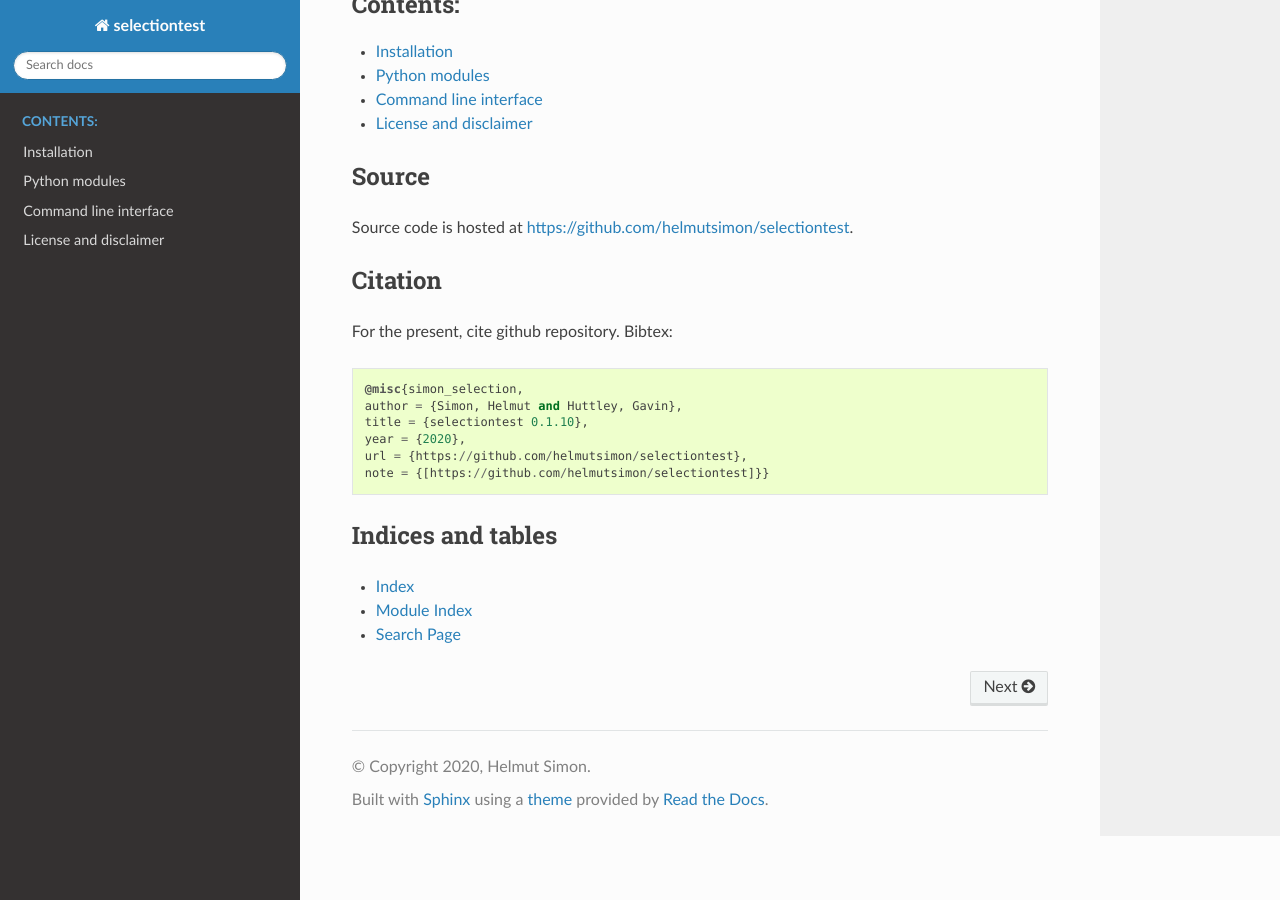
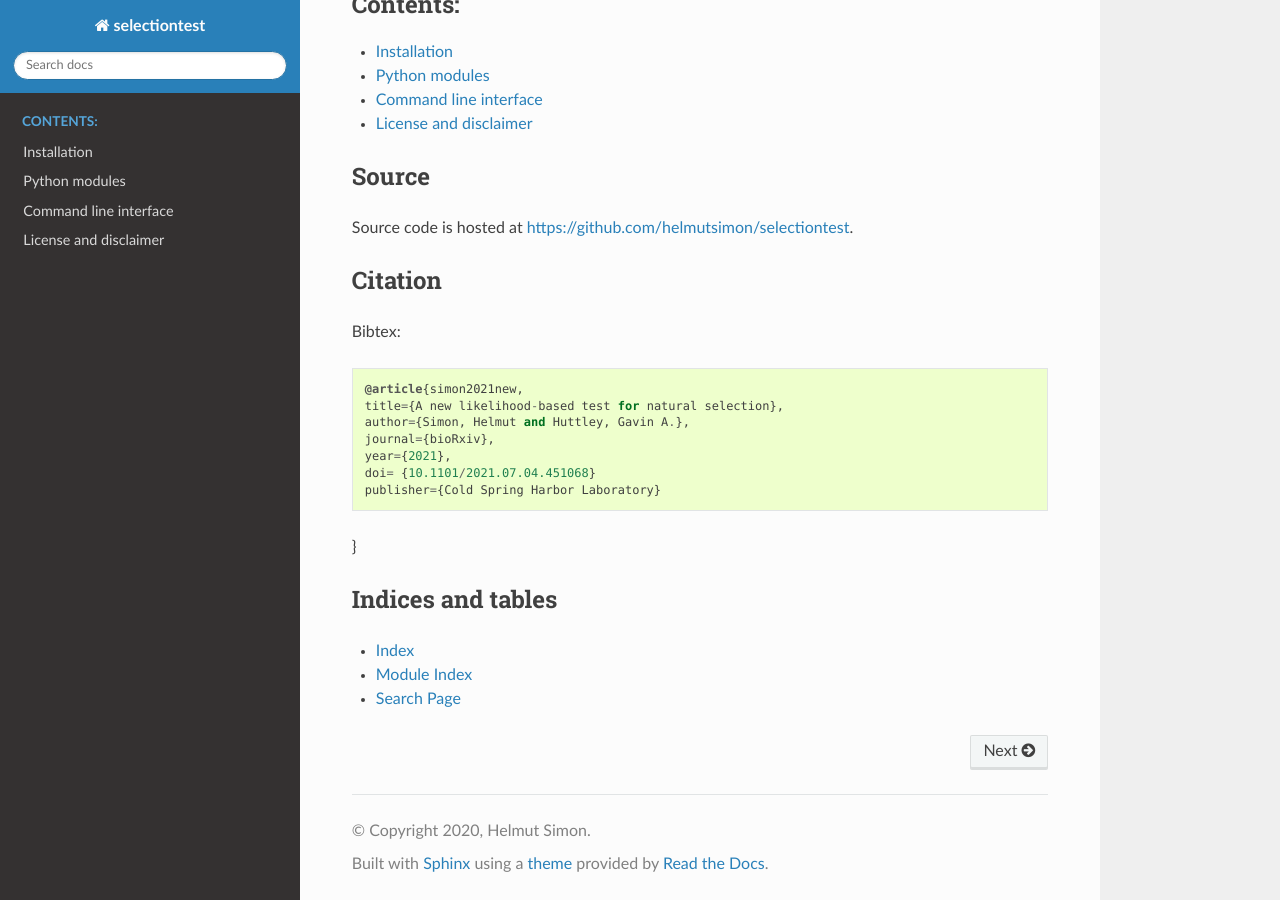
Before and after one commit to helmutsimon/selectiontest, a Sphinx documentation site: the page built from docs/source/index.rst, in a window 1280 px wide and 900 px high, scrolled down 632 px. Built offline with Sphinx 7.4.7 and the Read the Docs theme 2.0.0, drawn with Linux system fonts in a browser that asks for light colours.

Commit message:
Update article references.

```diff
--- a/docs/source/index.rst
+++ b/docs/source/index.rst
@@ -33,16 +33,18 @@
 
 Citation
 --------
-For the present, cite github repository. Bibtex:
+Bibtex:
 
 ::
 
-    @misc{simon_selection,
-    author = {Simon, Helmut and Huttley, Gavin},
-    title = {selectiontest 0.1.10},
-    year = {2020},
-    url = {https://github.com/helmutsimon/selectiontest},
-    note = {[https://github.com/helmutsimon/selectiontest]}}
+    @article{simon2021new,
+    title={A new likelihood-based test for natural selection},
+    author={Simon, Helmut and Huttley, Gavin A.},
+    journal={bioRxiv},
+    year={2021},
+    doi= {10.1101/2021.07.04.451068}
+    publisher={Cold Spring Harbor Laboratory}
+}
 
 Indices and tables
 ------------------
```
Also changed, not shown: README.md (+1 -2 lines).
